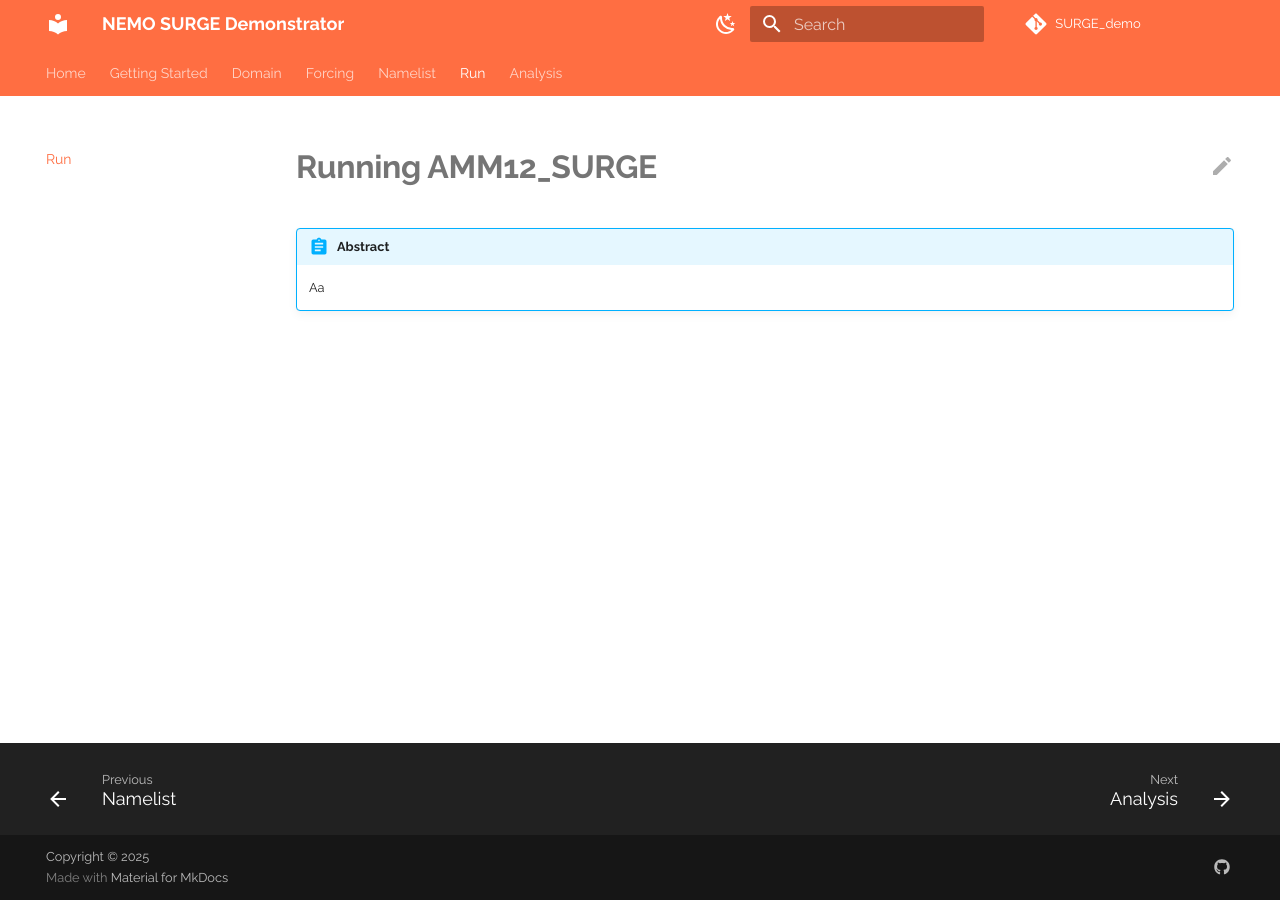
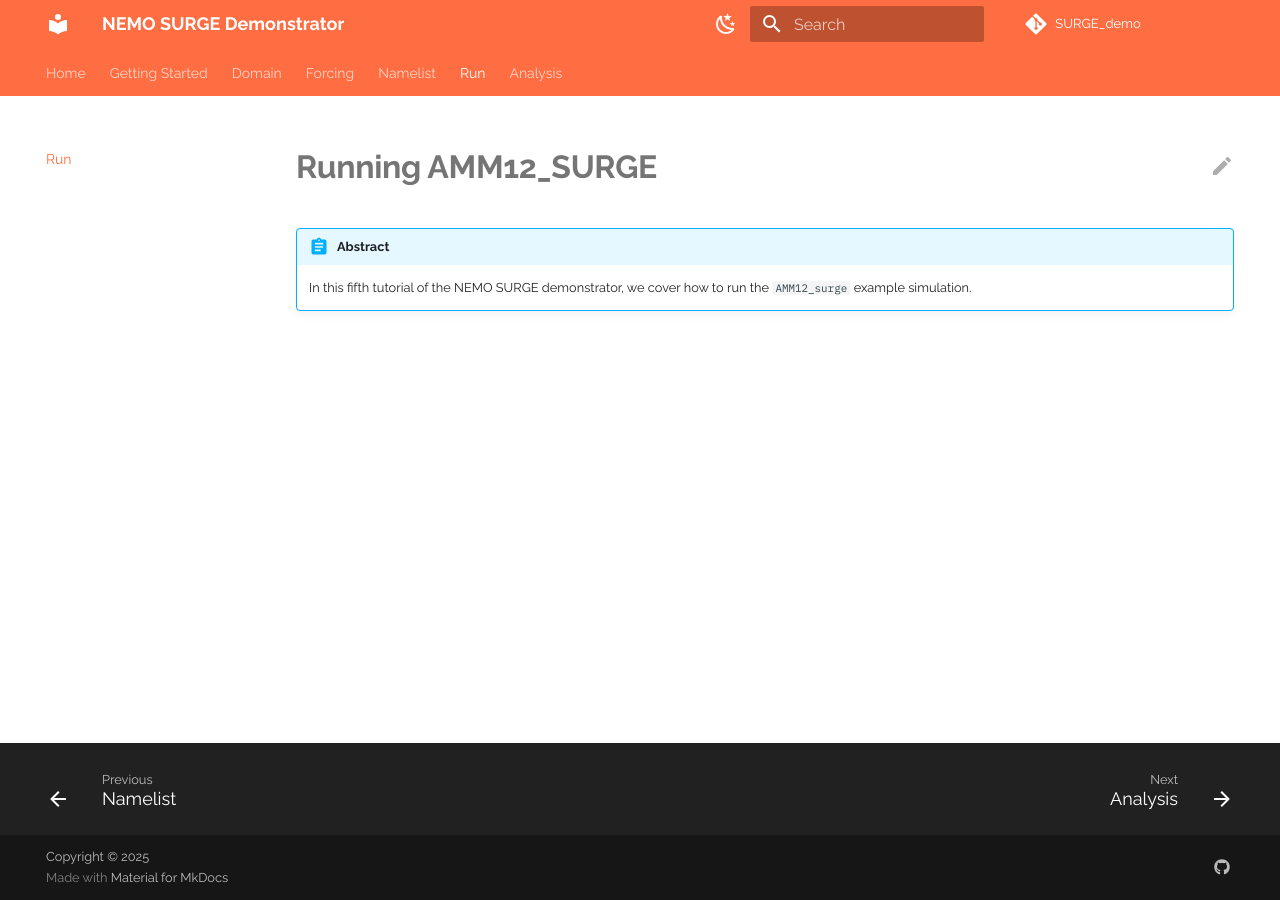
Before and after one commit to NOC-MSM/SURGE_demo, an MkDocs documentation site: the page built from docs/docs/run.md, in a window 1280 px wide. Built offline with MkDocs 1.6.1 and Material for MkDocs 9.7.7, drawn with Linux system fonts in a browser that asks for light colours; comment, search, counter and statistics services are not loaded.

Commit message:
Added example simulation output .gifs and abstract for run.

```diff
--- a/docs/docs/run.md
+++ b/docs/docs/run.md
@@ -2,4 +2,4 @@
 
 !!! abstract
 
-    Aa
+    In this fifth tutorial of the NEMO SURGE demonstrator, we cover how to run the `AMM12_surge` example simulation.
```
Also changed, not shown: docs/docs/analysis.md (+3 -1 lines), 3 other files.
